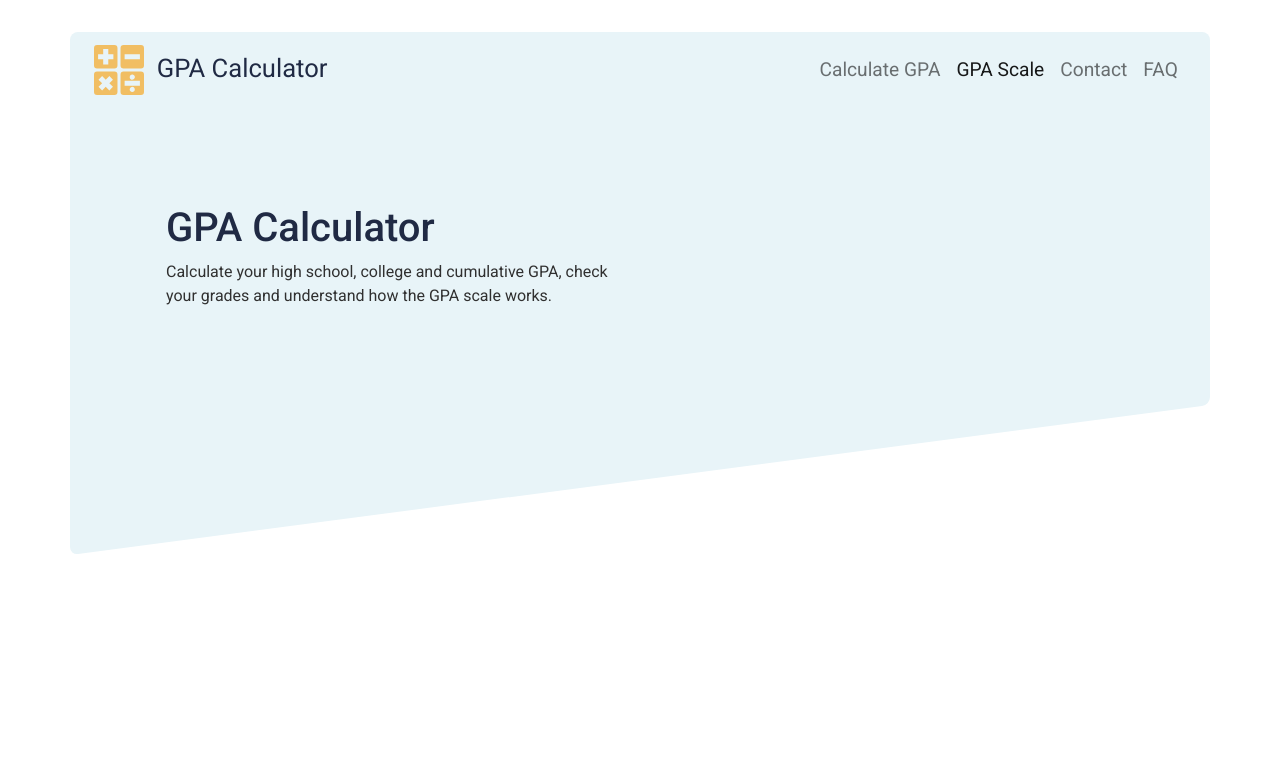
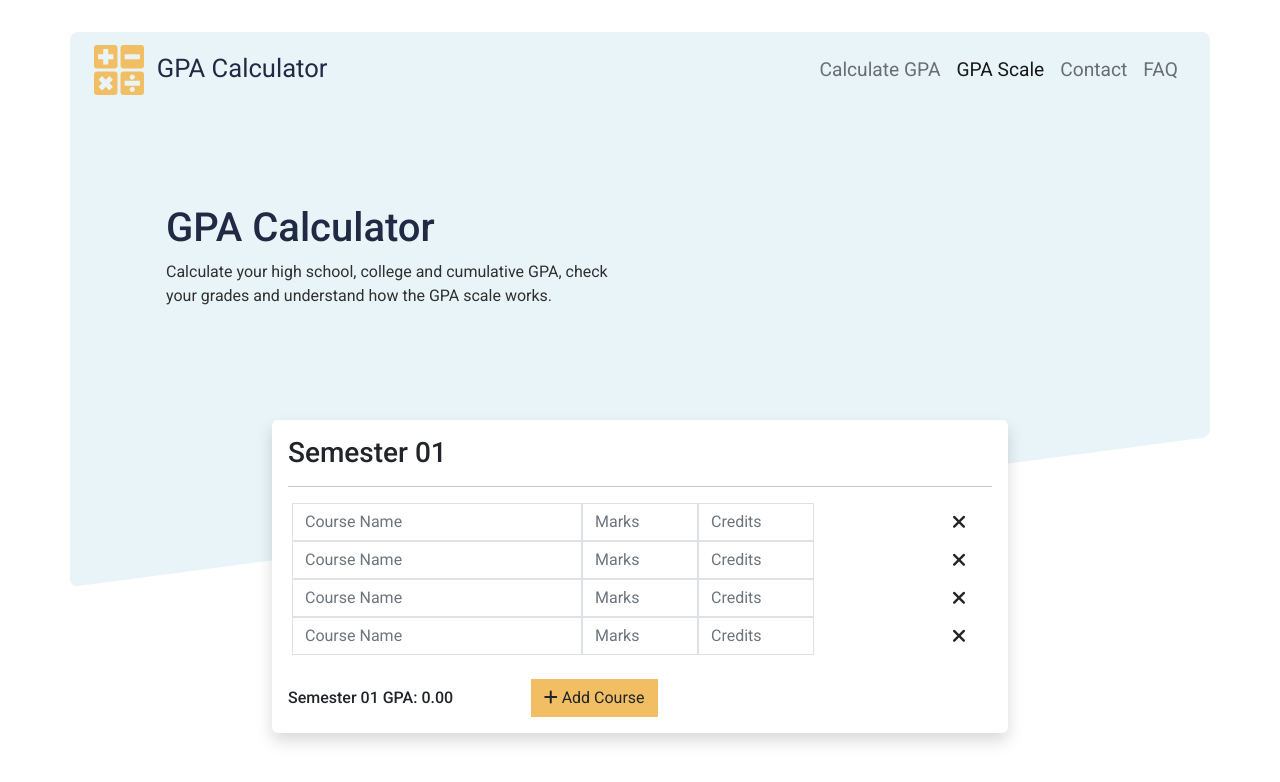
Before and after one commit to mwasifraza/gpa-calculator, a React (Create React App) app: page /calculate in a window 1280 px wide. Shown: the top 782 px of the page. Built offline with nearby package versions, Linux system fonts and the light colour scheme.

Commit message:
add/remove func

```diff
--- a/src/components/Calculate.js
+++ b/src/components/Calculate.js
@@ -1,4 +1,5 @@
 import React from 'react';
+import FormGpa from './FormGpa';
 import Navbar from './Navbar';
 
 const Calculate = () => {
@@ -14,6 +15,11 @@ const Calculate = () => {
                         <p>Calculate your high school, college and cumulative GPA, check your grades and understand how the GPA scale works.</p>
                     </div>
                 </div>
+                <div className='row gpa-form'>
+                    <div className='offset-sm-2 col-sm-8'>
+                        <FormGpa />
+                    </div>
+                </div>
             </div>
         </div>
     </div>
--- /dev/null
+++ b/src/components/FormGpa.js
@@ -0,0 +1,59 @@
+import React from 'react';
+import FormGpaOneRow from './FormGpaOneRow';
+
+class FormGpa extends React.Component {
+    state = {
+      numChildren: 4
+    }
+
+    render () {
+      const children = [];
+
+      for (var i = 1; i <= this.state.numChildren; i += 1) {
+        // if(children.length < 8){
+          children.push(<FormGpaOneRow key={i} id={'form-row-'+i} removeChild={this.onRemoveChild} />);
+        // }
+      };
+
+      return (
+        <ParentComponent addChild={this.onAddChild}>
+          {children}
+        </ParentComponent>
+      );
+    }
+
+    onAddChild = () => {
+      this.setState({
+        numChildren: this.state.numChildren + 1
+      });
+    }
+
+    onRemoveChild = (e) => {
+      this.setState({
+        numChildren: this.state.numChildren - 1
+      });
+      // document.getElementById(e).remove();
+    }
+  }
+
+  const ParentComponent = props => (
+    <div className='bg-body shadow rounded p-3'>
+        <form id='gpa-form-elem'>
+            <h3>Semester 01</h3>
+            <hr />
+            {props.children}
+        </form>
+        <div className='row mt-4'>
+            <div className='col-md-4 d-flex align-items-center'>
+                <h6 className='mb-0'>Semester 01 GPA: <span>0.00</span></h6>
+            </div>
+            <div className='col-md-4'>
+                <button type="button"  onClick={props.addChild} className='btn rounded-0 bg-my-secondary' id='add-course'>
+                    <i className='fas fa-plus'></i> Add Course
+                </button>
+            </div>
+        </div>
+    </div>
+  );
+
+export default FormGpa
--- /dev/null
+++ b/src/components/FormGpaOneRow.js
@@ -0,0 +1,24 @@
+import React from 'react'
+
+const FormGpaOneRow = props => {
+  return (
+    <>
+    <div className='row g-0 px-1' id={props.id}>
+        <div className='col-md-5'>
+            <input type="text" className='form-control shadow-none border rounded-0' name="coursename" placeholder='Course Name' />
+        </div>
+        <div className='col-md-2'>
+            <input type="number" className='form-control shadow-none border rounded-0' name="marks" placeholder='Marks' />
+        </div>
+        <div className='col-md-2'>
+            <input type="number" className='form-control shadow-none border rounded-0' name="credithrs" placeholder='Credits' />
+        </div>
+        <div className='offset-md-2 col-md-1'>
+            <span className='remove-icon'><i className='fas fa-times' onClick={event => props.removeChild(props.id)}></i></span>
+        </div>
+    </div>
+    </>
+  )
+}
+
+export default FormGpaOneRow
--- a/src/css/main.scss
+++ b/src/css/main.scss
@@ -18,9 +18,20 @@ a{
 a,p{
     color: $text-color;
 }
+.bg-my-primary{
+    background-color: $primary-color;
+}
+.bg-my-secondary{
+    background-color: $secondary-color;
+}
 .hide{
     display: none !important;
 }
+::-webkit-inner-spin-button,
+::-webkit-outer-spin-button{
+    display: none;
+}
+
 .header{
     position: relative;
     height: 100vh;
@@ -95,7 +106,9 @@ a,p{
                 color: $primary-color;
                 border-color: $primary-color;
 
-                &:hover{
+                &:hover,
+                &:focus{
+                    box-shadow: none;
                     color: $white-color;
                     background-color: $primary-color;
                 }
@@ -148,7 +161,7 @@ a,p{
             position: absolute;
             left: 0;
             right: 0;
-            bottom: -40%;
+            bottom: -50%;
             width: 100%;
             height: 100%;
             transform: skewY(-7.5deg);
@@ -164,6 +177,18 @@ a,p{
                 color: $primary-color;
             }
         }
+
+        .gpa-form{
+            .remove-icon{
+                display: flex;
+                justify-content: center;
+                align-items: center;
+                font-size: 1.2rem;
+                cursor: pointer;
+                width: 100%;
+                height: 100%;
+            }
+        }
     }
 }
 .navbar{
```
